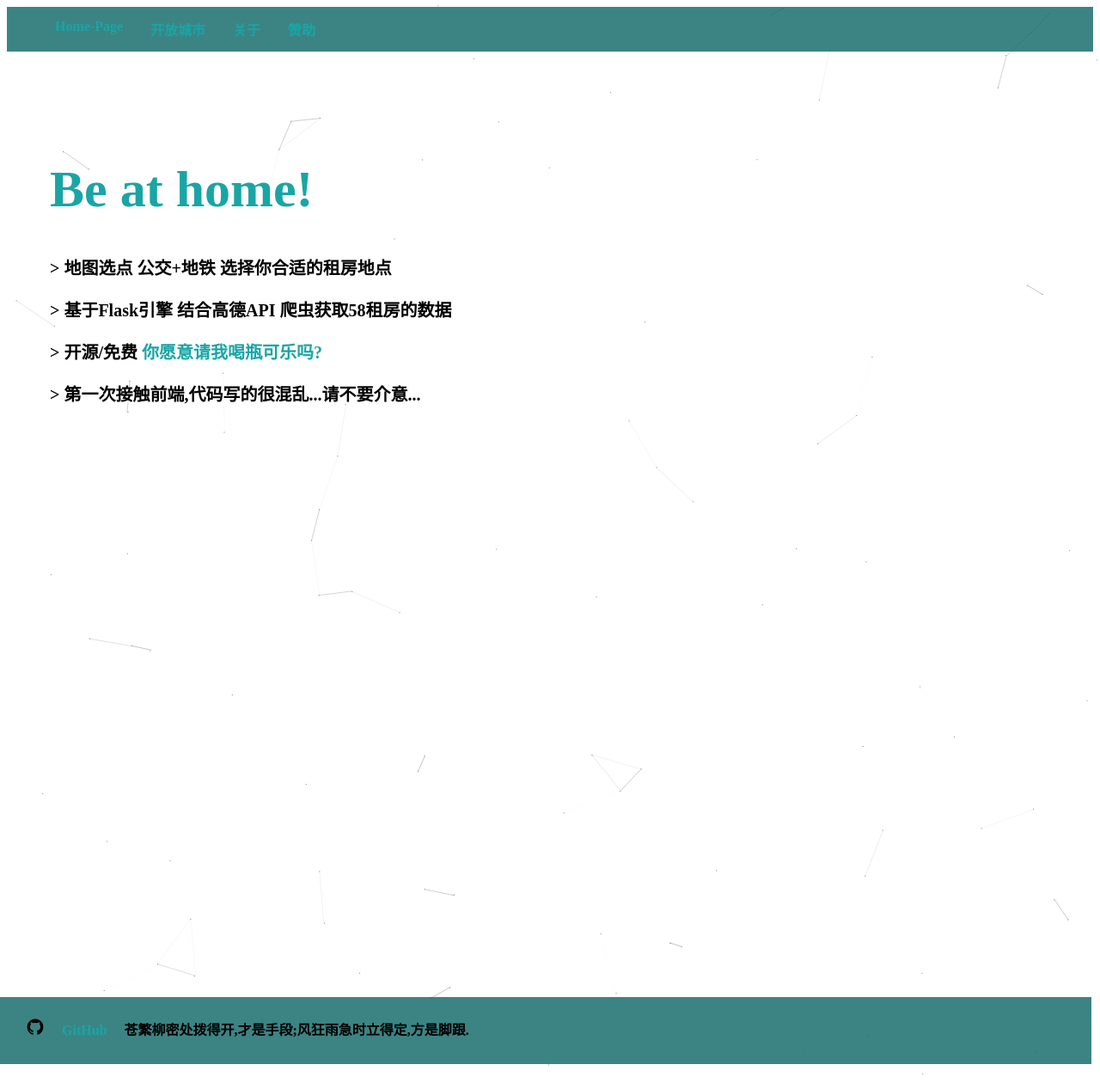
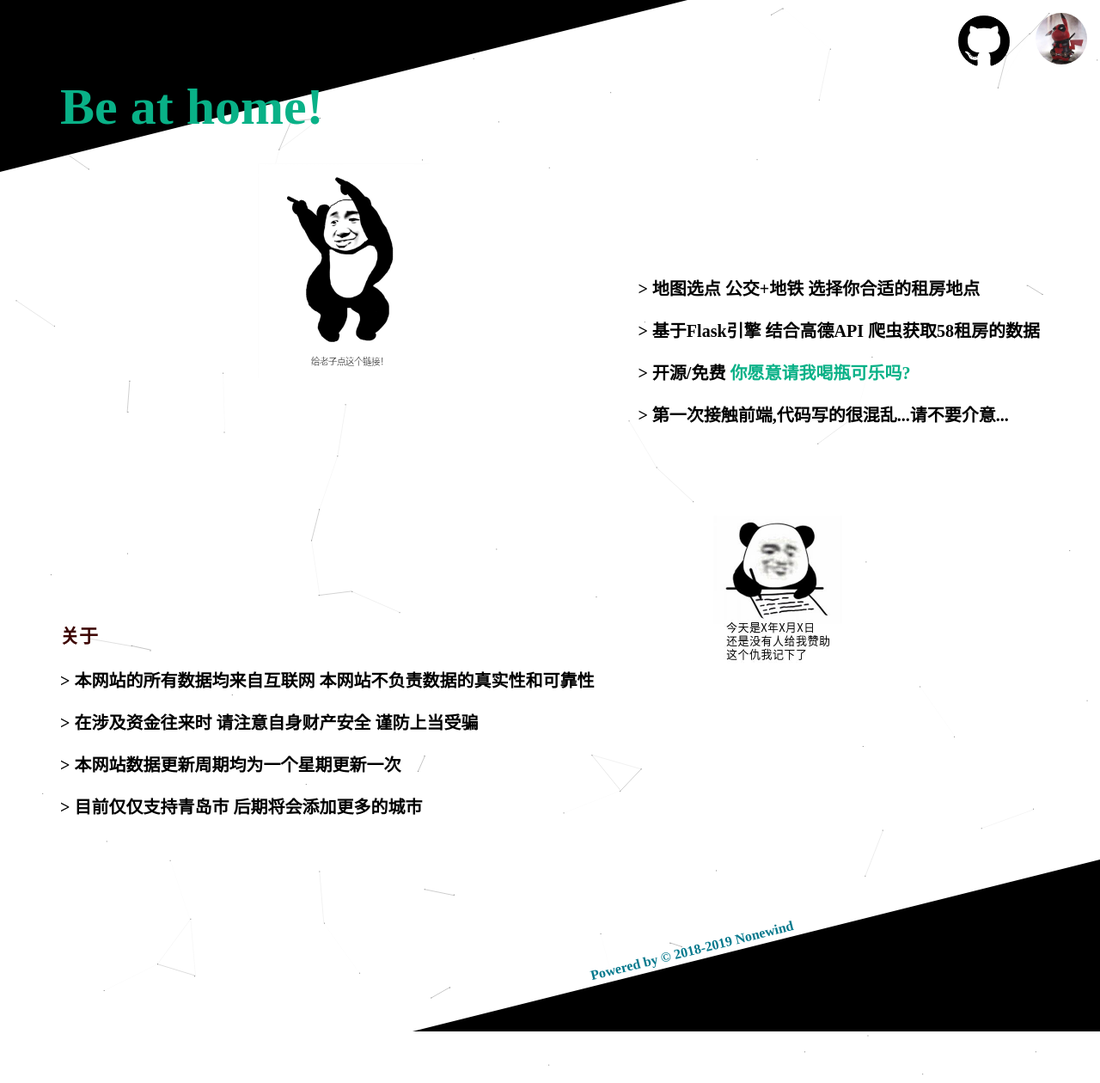
Before and after one commit to nonewind/Flask_58_Rent, a Flask app: page / in a window 1280 px wide. Shown: the whole page at 86% size. Run offline with Flask 2, Linux system fonts and the light colour scheme.

Commit message:
new file:   app/__pycache__/__init__.cpython-37.pyc 	new file:   app/__pycache__/models.cpython-37.pyc 	new file:   app/__pycache__/views.cpython-37.pyc 	modified:   app/static/css/style.css 	new file:   app/static/img/BQB.jpg 	new file:   app/static/img/BQB_money.jpg 	new file:   app/static/img/github.png 	deleted:    app/templates/About.html 	modified:   app/templates/base.html 	deleted:    app/templates/city.html 	modified:   app/templates/index.html 	deleted:    app/templates/joinin.html 	modified:   app/templates/rents.html 	modified:   app/views.py 	modified:   data_loc.db

```diff
--- a/app/static/css/style.css
+++ b/app/static/css/style.css
@@ -1,81 +1,86 @@
-ul {
-    position: relative;
-    list-style-type: none;
-    margin: auto;
-    padding: auto;
-    overflow: hidden;
-    background-color: rgba(17, 105, 105, 0.815);
-}
-
-li {
-    float: left;
-}
-
-li a,
-.dropbtn {
-    display: inline-block;
-    color: rgb(0, 0, 0);
-    text-align: center;
-    padding: 14px 16px;
-    text-decoration: none;
-}
-
-li a:hover,
-.dropdown:hover .dropbtn {
-    background-color: rgba(12, 204, 156, 0.377);
-}
-
-footer {
-    color: rgb(0, 0, 0);
-    position: absolute;
-    bottom: 0px;
-    width: 100%;
-    height: 100px;
-    right: 10px;
-}
-
-footer .footer-col {
-    margin-bottom: 0px
-}
-
 a {
     text-decoration: none;
-    color: brown;
+    color: rgb(27, 184, 171);
 }
 
 a:link {
-    color: rgb(26, 165, 165);
+    color: rgb(9, 177, 135);
 }
 
 a:hover {
     color: teal;
 }
 
+.bg_1 {
+    position: absolute;
+    z-index: -1;
+    top: 0px;
+    left: 0px;
+    width: 0;
+    height: 0;
+    border-style: solid;
+    border-width: 0px 0 200px 800px;
+    border-color: transparent transparent transparent #000000;
+}
+
+.bg_2 {
+    position: absolute;
+    z-index: -1;
+    top: 1000px;
+    right: 0px;
+    width: 0;
+    height: 0;
+    border-style: solid;
+    border-width: 0 0 200px 800px;
+    border-color: transparent transparent #000000 transparent;
+}
+
+.bqb {
+    position: absolute;
+    z-index: 1;
+    top: 190px;
+    left: 300px;
+}
+
+.bqb_money {
+    position: absolute;
+    z-index: 1;
+    top: 600px;
+    right: 300px;
+}
+
 .div1 {
-    color: black;
+    position: absolute;
     font-size: 30px;
-    margin-left: 50px;
-    margin-right: auto;
-    margin-top: 10%;
-    margin-bottom: auto;
+    z-index: 999;
+    top: 50px;
+    left: 70px;
 }
 
 .div2 {
+    position: absolute;
     font-size: 20px;
     margin-left: 50px;
-    margin-right: auto;
-    margin-top: auto;
-    margin-bottom: auto;
+    z-index: 999;
+    right: 70px;
+    top: 300px;
 }
 
 .div3 {
     font-size: 25px;
 }
 
-.div10 {
+.div_about {
+    position: absolute;
+    z-index: 999;
     font-size: 20px;
-    margin-left: 50px;
-    margin-top: 200px;
+    top: 700px;
+    left: 70px;
+}
+
+.div_about h3 {
+    font-size: 22px;
+    color: rgb(61, 6, 4);
 }
 
 .box {
@@ -94,3 +99,57 @@ a:hover {
     position: absolute;
     left: 1100px;
 }
+
+.divblog {
+    position: absolute;
+    z-index: 999;
+    right: 15px;
+    top: 15px;
+}
+
+.divblog img {
+    width: 60px;
+    height: 60px;
+    border-radius: 50px;
+}
+
+.divblog img:hover {
+    transform: scale(1.6);
+}
+
+.divgit {
+    position: absolute;
+    z-index: 999;
+    right: 100px;
+    top: 13px;
+}
+
+.divgit img {
+    width: 70px;
+    height: 70px;
+    border-radius: 50px;
+}
+
+.divgit img:hover {
+    transform: scale(1.6);
+}
+
+.div_ss {
+    position: absolute;
+    top: 1100px;
+    right: 0px;
+}
+
+footer {
+    position: absolute;
+    top: 1050px;
+    right: 100px;
+    width: 500px;
+    height: 50px;
+    color: rgb(5, 121, 141);
+    transform: rotate(-14deg);
+    -ms-transform: rotate(-14deg);
+    -moz-transform: rotate(-14deg);
+    -webkit-transform: rotate(-14deg);
+    -o-transform: rotate(-14deg);
+}
--- a/app/templates/base.html
+++ b/app/templates/base.html
@@ -5,17 +5,11 @@
     <meta charset="utf-8">
     <meta http-equiv="X-UA-Compatible" content="IE=edge">
     <meta name="viewport" content="initial-scale=1.0, user-scalable=no, width=device-width">
-
     <!-- 网页图标 -->
     <link rel="icon" href="/static/img/icon.ico" type="image/x-icon">
     <!-- 收藏图标 -->
     <link rel="shortcut icon" href="/static/img/icon.ico" type="image/x-icon">
-
-    <link href="/static/css/style.css" rel="stylesheet" type="text/css" charset="utf-8" />
-    <!-- 下拉菜单 -->
-    <script src="/static/js/jquery.min.js" rel="stylesheet" type="text/css" charset="utf-8" /></script>
-    <script src="/static/js/fSelect.js" rel="stylesheet" type="text/css" charset="utf-8" /></script>
-    {% if title %}
+    <link href="/static/css/style.css" rel="stylesheet" type="text/css" charset="utf-8" /> {% if title %}
     <title>{{title}}</title>
     {% else %}
     <title>快点回家</title>
@@ -24,25 +18,6 @@
 
 <body>
     <script type="text/javascript" src="/static/js/background.js"></script>
-    <ul>
-        <li><b><a class="active" href="/index">Home-Page</a></b></li>
-        <li><b><a href="/city">开放城市</a></b></li>
-        <li><b><a href="/about">关于</a></b></li>
-        <li><b><a href="/help">赞助</a></b></li>
-    </ul>
-    <footer>
-        <div class="footer-col ">
-            <ul>
-                <li>
-                    <p><svg width="22px" height="22px" viewBox="0 -150 1792 1792" xmlns="http://www.w3.org/2000/svg">
-                                <path
-                                    d="M1664 896q0 251-146.5 451.5t-378.5 277.5q-27 5-39.5-7t-12.5-30v-211q0-97-52-142 57-6 102.5-18t94-39 81-66.5 53-105 20.5-150.5q0-121-79-206 37-91-8-204-28-9-81 11t-92 44l-38 24q-93-26-192-26t-192 26q-16-11-42.5-27t-83.5-38.5-86-13.5q-44 113-7 204-79 85-79 206 0 85 20.5 150t52.5 105 80.5 67 94 39 102.5 18q-40 36-49 103-21 10-45 15t-57 5-65.5-21.5-55.5-62.5q-19-32-48.5-52t-49.5-24l-20-3q-21 0-29 4.5t-5 11.5 9 14 13 12l7 5q22 10 43.5 38t31.5 51l10 23q13 38 44 61.5t67 30 69.5 7 55.5-3.5l23-4q0 38 .5 89t.5 54q0 18-13 30t-40 7q-232-77-378.5-277.5t-146.5-451.5q0-209 103-385.5t279.5-279.5 385.5-103 385.5 103 279.5 279.5 103 385.5z" />
-                            </svg><b> <a href="https://github.com/nonewind" class="href">GitHub </a> 苍繁柳密处拨得开,才是手段;风狂雨急时立得定,方是脚跟.</b></p>
-                </li>
-
-            </ul>
-        </div>
-    </footer>
     {% block content %} {% endblock%}
 </body>
 
--- a/app/templates/index.html
+++ b/app/templates/index.html
@@ -1,15 +1,50 @@
 {% extends "base.html" %} {% block content %}
 
-<div class="div1">
-    <h1><b><a href="/rents" target="_Blank">Be at home!</b></a>
-    </h1>
+<div class="bg_1"></div>
+<div class="bg_2"></div>
+
+<div class="divblog">
+    <a href=" http://aj-hunter.xyz " target="_Blank "><img src="static/img/PKS.jpeg " title="我的博客"></a>
+</div>
+<div class="divgit">
+    <a href="https://github.com/nonewind" target="_Blank"><img src="/static/img/github.png" title="Gigay"></a>
 </div>
 
-<div class="div2">
+<div class="div1 ">
+    <h1><b><a href="/rents " target="_Blank " title="点我点我！">Be at home!</b></a>
+    </h1>
+
+</div>
+<div class="bqb ">
+    <img src="static/img/BQB.jpg " width="200px " height="250px " />
+</div>
+<div class="div2 ">
     <p><b> > 地图选点 公交+地铁 选择你合适的租房地点 </b></p>
     <p><b> > 基于Flask引擎 结合高德API 爬虫获取58租房的数据 </b></p>
-    <p><b> > 开源/免费 <a href="/help">你愿意请我喝瓶可乐吗?</a> </b></p>
+    <p><b> > 开源/免费 <a href="/help ">你愿意请我喝瓶可乐吗?</a> </b></p>
     <p><b> > 第一次接触前端,代码写的很混乱...请不要介意...</b</p>
 </div>
+<div class="bqb_money ">
+    <img src="static/img/BQB_money.jpg "/ width="150px " height="175px ">
+</div>
+<div class="div_about">
+        <h3>关于</h3>
+        <p><b> > 本网站的所有数据均来自互联网 本网站不负责数据的真实性和可靠性</b></p>
+    <p><b> > 在涉及资金往来时 请注意自身财产安全 谨防上当受骗</b></p>
+    <p> > 本网站数据更新周期均为一个星期更新一次</p>
+    <p><b>> 目前仅仅支持青岛市 后期将会添加更多的城市</b></p>
+</div>
+<div class="div_ss">
+    <p><b>
+        >写一个项目的难度并不高,难的是如何下定决心并去做<br/>>及时的跳出自己的舒适圈,做一个优秀的人,一起加油吧！<br/>>一往无前虎山行,拨开云雾见光明
+    </b></p>
+</div>
+<footer>
+    <div>
+        <p>Powered by © 2018-2019 Nonewind</p>
+    </div>
+
+</footer>
+
 
 {% endblock %}
--- a/app/views.py
+++ b/app/views.py
@@ -9,20 +9,6 @@ DATABASE = 'D:\CODE/flask_text/data_loc.db'
 def index():
     return render_template(
         'index.html'
-    )
-
-@app.route('/city')
-def city():
-    return render_template(
-        "city.html",
-        title = '支持的城市列表'
-    )
-
-@app.route('/about')
-def about():
-    return render_template(
-        "About.html",
-        title = '嘿嘿嘿...其实我是...'
     )
 
 @app.route('/help')
@@ -44,9 +30,14 @@ def rents_test(name):
     if name == '0':
         cur = sqlite3DB.execute("select * from QingDao_0")
         curss = cur.fetchall()
+    elif name == '1':
+        cur = sqlite3DB.execute("select * from QingDao_1")
+        curss = cur.fetchall()
+    elif name == '2':
+        cur = sqlite3DB.execute("select * from QingDao_2")
+        curss = cur.fetchall()
     else:
-        return '数据库报错?????'
-
+        return "The Page 404 ! "
     sqlite3DB.close()
     curss_list = ''
     for i in curss:
```
Also changed, not shown: app/templates/About.html (deleted, +0 -10 lines), app/templates/city.html (deleted, +0 -15 lines), app/templates/joinin.html (deleted, +0 -12 lines), app/templates/rents.html (+4 -4 lines), app/static/img/BQB.jpg (added), app/static/img/BQB_money.jpg (added), app/static/img/github.png (added), data_loc.db.
